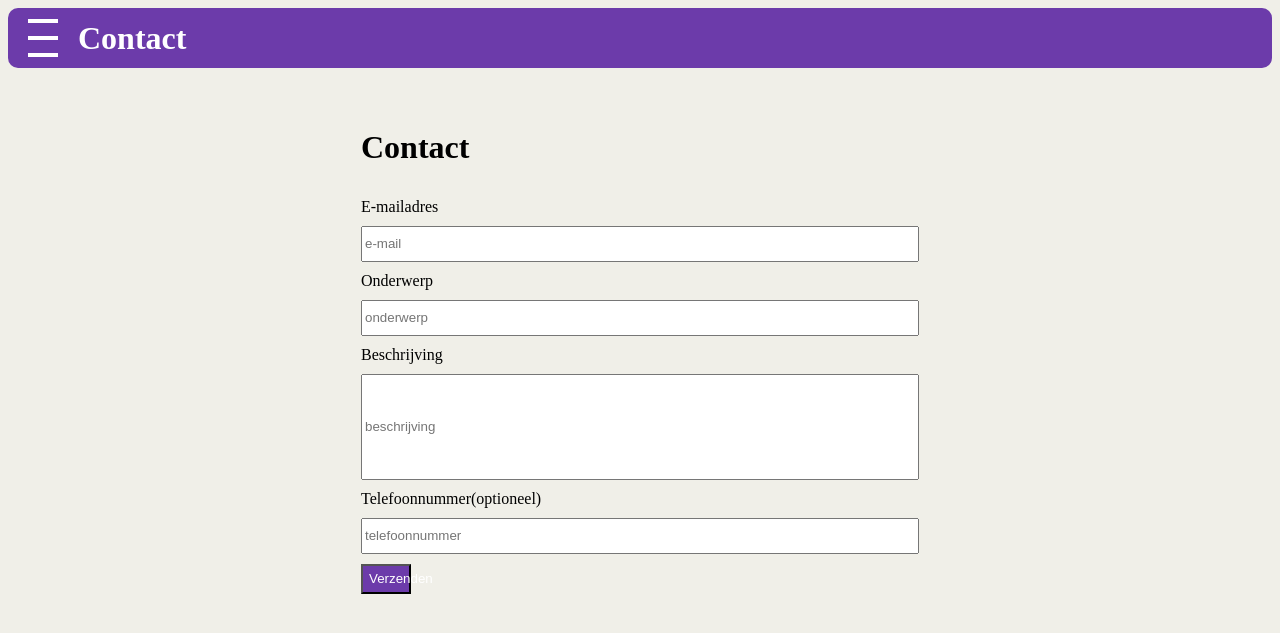
After one commit to Just-a-good-programmer/Reisbureau-C-M, a PHP site: page /contact.php in a window 1280 px wide. The commit adds this page. Shown: the top 633 px of the page. Run offline with PHP 8.4, Linux system fonts and the light colour scheme.

Commit message:
contact pagina
ik heb de input bij contact gemaakt

```diff
--- a/assets/css/style.css
+++ b/assets/css/style.css
@@ -113,3 +113,28 @@ form {
     color: white;
     border-radius: 2.4px;
 }
+
+.contact {
+    display: flex;
+    flex-direction: column;
+    justify-content: center;
+    justify-self: center;
+    gap: 10px;
+}
+
+.mail{
+    width: 550px;
+    height: 30px;
+}
+
+.beschrijving{
+    width: 550px;
+    height: 100px;
+}
+
+.send{
+    width: 50px;
+    height: 30px;
+    background-color: #6c3baa;
+    color: white;
+}
--- /dev/null
+++ b/contact.php
@@ -0,0 +1,36 @@
+<!DOCTYPE html>
+<body lang="en">
+
+<head>
+    <meta charset="UTF-8">
+    <meta name="viewport" content="width=device-width, initial-scale=1.0">
+    <title>Document</title>
+    <link rel="stylesheet" href="assets/css/style.css">
+</head>
+
+<header>
+    <div class="hamburgermenu">
+        <div class="line"></div>
+        <div class="line"></div>
+        <div class="line"></div>
+    </div>
+
+    <h1>Contact</h1>
+</header>
+
+<div class="contact">
+    <h1>Contact</h1>
+    E-mailadres
+    <input class="mail" placeholder="e-mail">
+    Onderwerp
+    <input class="mail" placeholder="onderwerp" role="option">
+    Beschrijving
+    <input class="beschrijving" placeholder="beschrijving">
+    Telefoonnummer(optioneel)
+    <input class="mail" placeholder="telefoonnummer">
+    <button class="send">Verzenden</button>
+</div>
+
+</body>
+
+</html>
```
